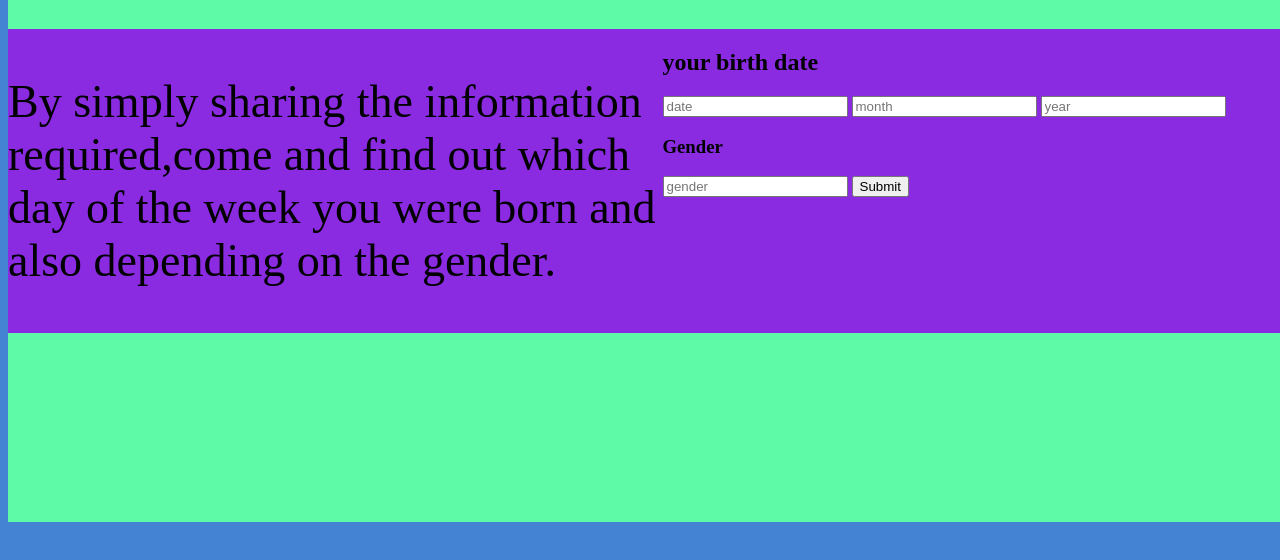
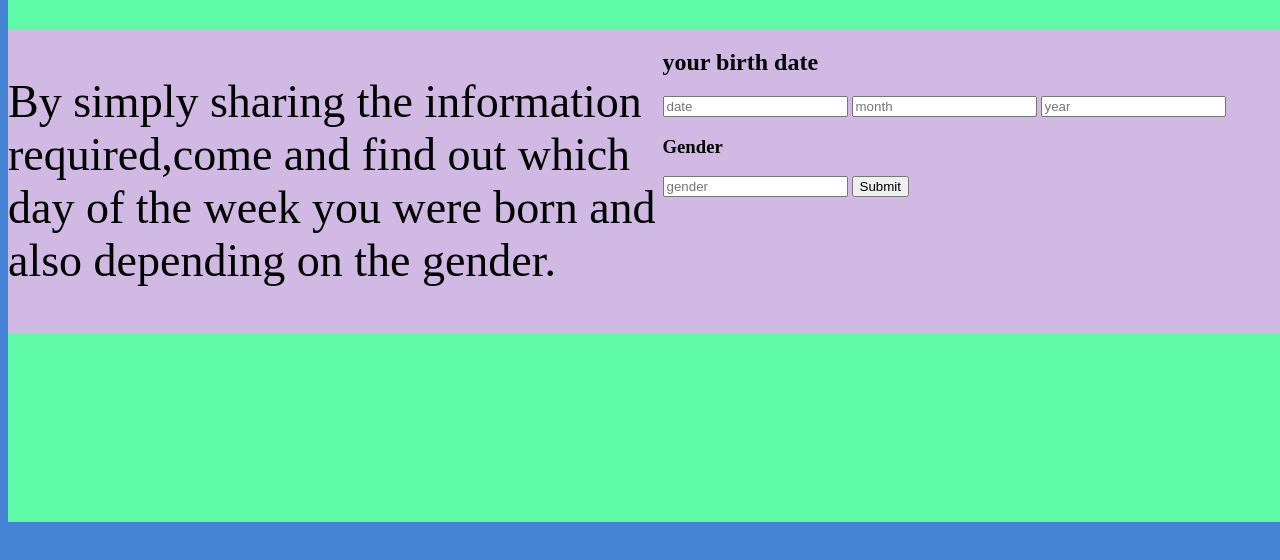
Before and after one commit to Aprilwairimu/Web-application, a plain HTML site: page index.html in a window 1280 px wide. Shown: the part 208-768 px from the top of the page. Drawn offline with Linux system fonts and the light colour scheme.

Commit message:
changed the background color

```diff
--- a/style.css
+++ b/style.css
@@ -24,7 +24,7 @@ body{
      }
      .container{
       display: flex;
-       background-color: blueviolet;
+       background-color: rgb(208, 186, 228);
      }
      .content{
        flex: 50%;
```
